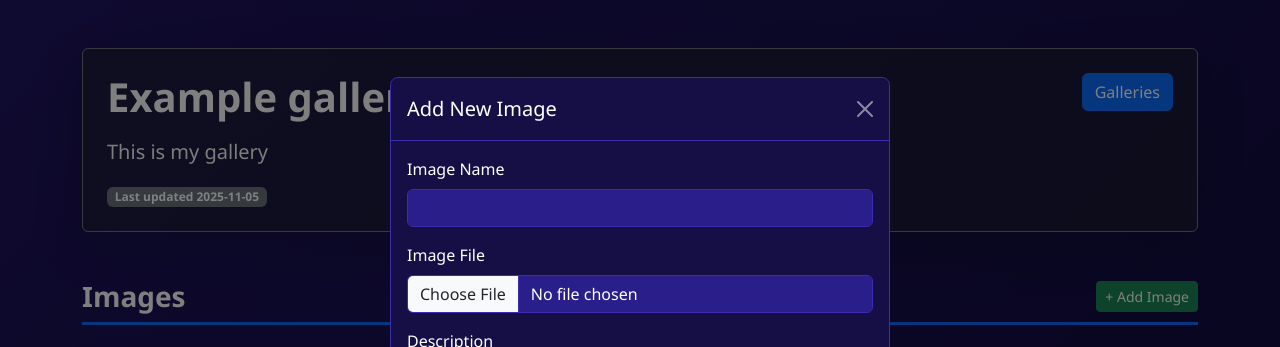
After one commit to cpu64/sparrow, a Flask app: page /gallery/1 in a window 1280 px wide, after a click on "+ Add Image". The commit adds this page. Shown: the top 347 px of the page. Run offline with Flask 3, Linux system fonts and the light colour scheme; some libraries are stand-ins or nearby versions.

Commit message:
Add demo gallery subsystem.

```diff
--- a/app/app.py
+++ b/app/app.py
@@ -9,6 +9,9 @@ from controllers.users.logout import logout_bp
 from controllers.users.avatars import avatars_bp
 from controllers.users.profile import profile_bp
 from controllers.users.register import register_bp
+from controllers.gallery.gallery import gallery_bp
+from controllers.gallery.image import image_bp
+from controllers.gallery.image_comment import image_comments_bp
 from controllers.posts.posts import postfeed_bp, createpost_bp, viewpost_bp
 from controllers.dms.dms import dms_blueprint
 import secrets
@@ -18,16 +21,22 @@ app = Flask(__name__)
 app.secret_key = secrets.token_hex(32)
 
 app.register_blueprint(home_bp, url_prefix='/home')
+
 app.register_blueprint(login_bp, url_prefix='/users')
 app.register_blueprint(logout_bp, url_prefix='/users')
 app.register_blueprint(avatars_bp, url_prefix='/users/')
 app.register_blueprint(profile_bp, url_prefix='/users/profile')
 app.register_blueprint(register_bp, url_prefix='/users')
+
 app.register_blueprint(dms_blueprint, url_prefix='/dms')
 
 app.register_blueprint(postfeed_bp, url_prefix='/posts')
 app.register_blueprint(createpost_bp, url_prefix='/posts')
 app.register_blueprint(viewpost_bp, url_prefix='/posts')
+
+app.register_blueprint(gallery_bp, url_prefix='/gallery')
+app.register_blueprint(image_bp, url_prefix='/gallery/<gallery_id>/images')
+app.register_blueprint(image_comments_bp, url_prefix='/gallery/<gallery_id>/images/<image_id>/comments')
 
 @app.before_request
 def ensure_default_session():
--- /dev/null
+++ b/app/controllers/gallery/gallery.py
@@ -0,0 +1,17 @@
+from flask import Blueprint, render_template, redirect, url_for, session, flash, request
+import models.gallery.gallery as gallery_model
+import models.gallery.image as image_model
+
+gallery_bp = Blueprint('gallery', __name__)
+
+@gallery_bp.route('', methods=['GET'])
+def list_galleries():
+    # TODO: add optional filtering by user_id query parameter (will be used to filter your own galleries)
+    galleries = gallery_model.get_galleries()
+    return render_template('gallery/galleries.html', galleries=galleries)
+
+@gallery_bp.route('/<gallery_id>', methods=['GET'])
+def retrieve_gallery(gallery_id):
+    gallery = gallery_model.get_gallery()
+    images = image_model.get_images()
+    return render_template('gallery/gallery.html', gallery=gallery, images=images)
--- /dev/null
+++ b/app/models/gallery/gallery.py
@@ -0,0 +1,22 @@
+__galleries = [
+    {
+        "name": "Example gallery 1",
+        "description": "This is my gallery",
+        "created_at": "2025-11-01",
+        "updated_at": "2025-11-05",
+        "background_color": "#00aa55"
+    },
+    {
+        "name": "Example gallery 2",
+        "description": "This is my other gallery",
+        "created_at": "2025-11-01",
+        "updated_at": "2025-11-05",
+        "background_color": "#0B92E0"
+    },
+]
+
+def get_gallery():
+    return __galleries[0]
+
+def get_galleries():
+    return __galleries
--- /dev/null
+++ b/app/models/gallery/image.py
@@ -0,0 +1,24 @@
+__images = [
+    {
+        "name": "Image of a cat",
+        "link": "https://i.redd.it/ya8qikz9kn0f1.png",
+        "description": "It's a random cat from the internet",
+        "location": "3828 Piermont Dr, Albuquerque, NM",
+        "taken_at": "2023-06-07",
+        "created_at": "2025-11-01",
+    },
+    {
+        "name": "Image of a dog",
+        "link": "https://i.pinimg.com/736x/b7/5a/07/b75a073da1e97306d7d3796db2e6577a.jpg",
+        "description": "It's a random dog from the internet",
+        "location": "3828 Piermont Dr, Albuquerque, NM",
+        "taken_at": "2023-06-07",
+        "created_at": "2025-11-01",
+    },
+]
+
+def get_image():
+    return __images[0]
+
+def get_images():
+    return __images
--- /dev/null
+++ b/app/models/gallery/image_comment.py
@@ -0,0 +1,13 @@
+__image_comments = [
+    {
+        "name": "Amazing!",
+        "created_at": "2025-11-01",
+    },
+    {
+        "name": "RAID: Shadow Legends™ is an immersive online experience with everything you'd expect from a brand new RPG title. It's got an amazing storyline, awesome 3D graphics, giant boss fights, PVP battles, and hundreds of never before seen champions to collect and customize.",
+        "created_at": "2025-11-01",
+    },
+]
+
+def get_image_comments():
+    return __image_comments
--- /dev/null
+++ b/app/templates/gallery/gallery.html
@@ -0,0 +1,64 @@
+<!DOCTYPE html>
+<html>
+<head>
+    <title>{{ gallery.name }}</title>
+    <meta name="viewport" content="width=device-width, initial-scale=1">
+    <link href="https://cdn.jsdelivr.net/npm/bootstrap@5.3.0/dist/css/bootstrap.min.css" rel="stylesheet">
+    <link rel="stylesheet" href="{{ url_for('static', filename='base.css') }}">
+    <style>
+        body { background: linear-gradient(135deg, var(--primary-color) 0%, #0f0a3a 100%); min-height: 100vh; }
+        .card { background: var(--secondary-color); border-color: var(--input-border); overflow: hidden; }
+        .card:hover { border-color: var(--accent-color); }
+        .card-img-top { height: 220px; object-fit: cover; }
+        .card-title { color: #fff; }
+        .card-text { color: #b5b5b5; }
+        .form-control, .form-control:focus { background-color: var(--input-bg); color: var(--font-primary-color); border-color: var(--input-border); }
+        .form-control:focus { background-color: #fffcc8; color: #000000; border-color: var(--input-focus); }
+    </style>
+</head>
+<body>
+    <div class="container py-5">
+        {% include 'includes/flash_messages.html' %}
+
+        <div class="p-4 mb-5 rounded shadow-lg bg-dark bg-opacity-50 border border-secondary">
+            <div class="d-flex justify-content-between align-items-start flex-wrap gap-3">
+                <div class="flex-grow-1">
+                    <h1 class="text-white fw-bold mb-3">{{ gallery.name }}</h1>
+                    <p class="text-light fs-5 mb-3">{{ gallery.description }}</p>
+                    <span class="badge bg-secondary">Last updated {{ gallery.updated_at }}</span>
+                </div>
+                <div class="d-flex gap-2">
+                    <a href="{{ url_for('gallery.list_galleries') }}" class="btn btn-primary">Galleries</a>
+                </div>
+            </div>
+        </div>
+
+        <h3 class="text-white fw-semibold mb-4 pb-2 border-bottom border-primary border-3 d-flex justify-content-between align-items-center">
+            <span>Images</span>
+            <button type="button" class="btn btn-success btn-sm" data-bs-toggle="modal" data-bs-target="#addImageModal">
+                + Add Image
+            </button>
+        </h3>
+        <div class="row row-cols-1 row-cols-md-3 row-cols-lg-4 g-4">
+            {% for image in images %}
+            <div class="col">
+                <div class="card h-100 shadow">
+                    <img src="{{ image.link }}" class="card-img-top" alt="{{ image.name }}">
+                    <div class="card-body d-flex flex-column">
+                        <h6 class="card-title fw-semibold">{{ image.name }}</h6>
+                        <p class="card-text small flex-grow-1">{{ image.description[:60] }}{% if image.description|length > 60 %}...{% endif %}</p>
+                    </div>
+                    <div class="card-footer bg-dark bg-opacity-25 border-top border-secondary">
+                        <a href="{{ url_for('image.retrieve_image', gallery_id=0, image_id=loop.index0) }}" class="btn btn-sm btn-primary w-100">View Image</a>
+                    </div>
+                </div>
+            </div>
+            {% endfor %}
+        </div>
+    </div>
+
+    {% include 'gallery/image_form_dialog.html' %}
+
+    <script src="https://cdn.jsdelivr.net/npm/bootstrap@5.3.0/dist/js/bootstrap.bundle.min.js"></script>
+</body>
+</html>
--- /dev/null
+++ b/app/templates/gallery/image_form_dialog.html
@@ -0,0 +1,39 @@
+<!-- Add Image Modal Dialog -->
+<div class="modal fade" id="addImageModal" tabindex="-1" aria-labelledby="addImageModalLabel" aria-hidden="true">
+  <div class="modal-dialog modal-dialog-centered">
+    <div class="modal-content" style="background-color: var(--secondary-color); border: 1px solid var(--input-border);">
+      <div class="modal-header" style="border-bottom: 1px solid var(--input-border);">
+        <h5 class="modal-title text-white" id="addImageModalLabel">Add New Image</h5>
+        <button type="button" class="btn-close btn-close-white" data-bs-dismiss="modal" aria-label="Close"></button>
+      </div>
+      <div class="modal-body">
+        <form id="imageForm">
+          <div class="mb-3">
+            <label for="imageName" class="form-label text-white">Image Name</label>
+            <input type="text" class="form-control" id="imageName" name="name" required>
+          </div>
+          <div class="mb-3">
+            <label for="imageFile" class="form-label text-white">Image File</label>
+            <input type="file" class="form-control" id="imageFile" name="file" accept="image/*" required>
+          </div>
+          <div class="mb-3">
+            <label for="imageDescription" class="form-label text-white">Description</label>
+            <textarea class="form-control" id="imageDescription" name="description" rows="3" required></textarea>
+          </div>
+          <div class="mb-3">
+            <label for="imageLocation" class="form-label text-white">Location <span class="text-muted small">(optional)</span></label>
+            <input type="text" class="form-control" id="imageLocation" name="location">
+          </div>
+          <div class="mb-3">
+            <label for="imageTakenDate" class="form-label text-white">Date Taken <span class="text-muted small">(optional)</span></label>
+            <input type="date" class="form-control" id="imageTakenDate" name="taken_at">
+          </div>
+        </form>
+      </div>
+      <div class="modal-footer" style="border-top: 1px solid var(--input-border);">
+        <button type="button" class="btn btn-secondary" data-bs-dismiss="modal">Cancel</button>
+        <button type="button" class="btn btn-primary" onclick="event.preventDefault();">Add Image</button>
+      </div>
+    </div>
+  </div>
+</div>
--- a/app/templates/home.html
+++ b/app/templates/home.html
@@ -29,6 +29,10 @@
     <a href="{{ url_for('dms.dms') }}">
         <button class="action-button">Direct messages</button>
     </a>
+    <br>
+    <a href="{{ url_for('gallery.list_galleries', user=username) }}">
+        <button class="action-button">Gallery</button>
+    </a>
     {% if role == 'admin' %}
         <br>
         <a href="{{ url_for('avatars.avatars') }}">
```
Also changed, not shown: app/controllers/gallery/image.py (added, +17 -0 lines), app/controllers/gallery/image_comment.py (added, +10 -0 lines), app/templates/gallery/galleries.html (added, +57 -0 lines), app/templates/gallery/gallery_form_dialog.html (added, +31 -0 lines), app/templates/gallery/image.html (added, +74 -0 lines).
